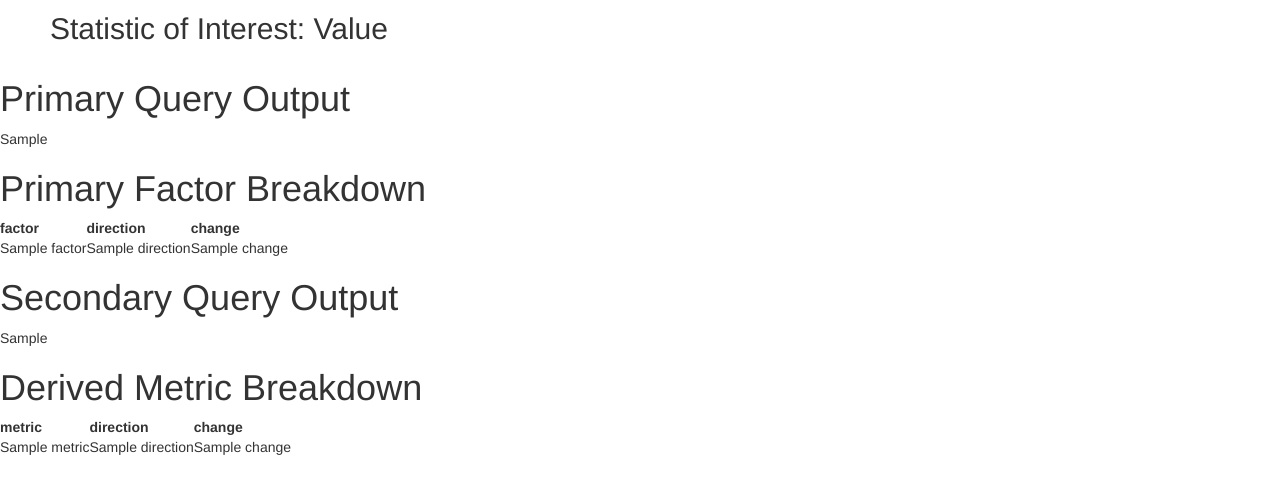
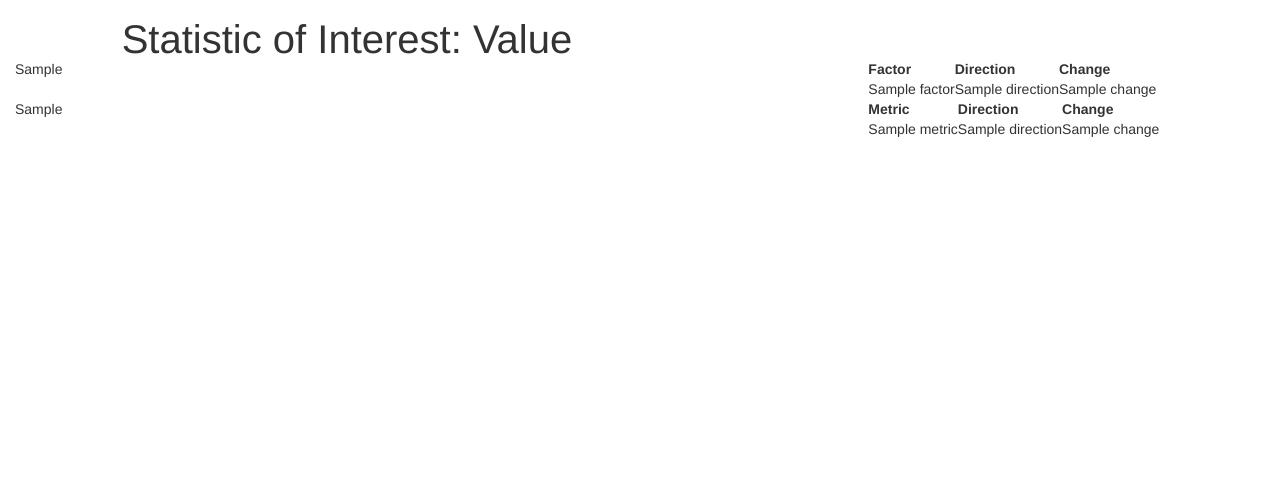
Before and after one commit to kruegg21/casino_analytics, a Flask app: template src/templates/index.html in a window 1280 px wide. Shown: the part 51-545 px from the top of the page. Run offline with Flask 2, Linux system fonts and the light colour scheme; the template is opened without the code that fills it: most values are stand-ins (such as "Sample title", 1, 10 or a date in 2020); some libraries are stand-ins or nearby versions.

Commit message:
visual changes

```diff
--- a/src/static/css/content.css
+++ b/src/static/css/content.css
@@ -4,12 +4,9 @@
 
 .answer {
   text-align: left;
-  font-size: 30px;
-  line-height: 30px;
-}
-
-.answer-space {
-  height: 15px;
+  padding-top: 20px;
+  font-size: 40px;
+  line-height: 40px;
 }
 
 .answer-text {
--- a/src/templates/index.html
+++ b/src/templates/index.html
@@ -56,30 +56,24 @@
 		</div>
 	</nav>
 
-	<div class="answer">
-		<div class="answer answer-space"></div>
-		<div class="answer answer-text answer-statistic">
-			Statistic of Interest:
+	<div class="container-fluid">
+		<div class="row">
+			<div class="col-md-1"></div>
+			<div class="col-md-11 answer">
+				<div>Statistic of Interest: Value</div>
 			</div>
-		<div class="answer answer-text answer-value">
-			Value
-		</div>
-		<div class="answer answer-space"></div>
 		</div>
 
-	<div id="wrapper">
-
-		<div id="graph-holder-main">
-			<h1>Primary Query Output</h1> {{plot1|safe}}
+		<div class="row">
+			<div class="col-md-8">
+				<div>{{plot1|safe}}</div>
 			</div>
-
-		<div id="factors">
-			<h1>Primary Factor Breakdown</h1>
+			<div class="col-md-4">
 				<table>
 					<thead>
-					<th>factor</th>
-					<th>direction</th>
-					<th>change</th>
+						<th>Factor</th>
+						<th>Direction</th>
+						<th>Change</th>
 					</thead>
 					<tbody>
 						{% for factor, direction, change in mainfactors %}
@@ -91,20 +85,20 @@
 						{% endfor %}
 					</tbody>
 				</table>
-
+			</div>
 		</div>
 
-		<div id="graph-holder-derived">
-			<h1>Secondary Query Output</h1> {{plot2|safe}}
+		<div class="row">
+			<div class="col-md-8">
+				{{plot2|safe}}
 			</div>
 
-		<div id="metrics">
-			<h1>Derived Metric Breakdown</h1>
-			<table>
+			<div class="col-md-4">
+				<table style="padding-top:60px">
 					<thead>
-					<th>metric</th>
-					<th>direction</th>
-					<th>change</th>
+						<th>Metric</th>
+						<th>Direction</th>
+						<th>Change</th>
 					</thead>
 					<tbody>
 						{% for metric, direction, change in derivedmetrics %}
@@ -118,6 +112,7 @@
 				</table>
 			</div>
 		</div>
+	</div>
 
 </body>
 
--- a/src/vizandmapping.py
+++ b/src/vizandmapping.py
@@ -58,6 +58,7 @@ engine = helper.connect_to_database(DATABASE_USER,
                                     DATABASE_DOMAIN,
                                     DATABASE_NAME)
 
+
 def get_data_from_nl_query(nl_query):
     '''
     Args:
@@ -70,7 +71,7 @@ def get_data_from_nl_query(nl_query):
         the key is "query" and the value is the actual natural language query
     '''
     # Get JSON Watson conversations response to natual language query
-    response = get_intent_entity_from_watson(nl_query, error_checking = True)
+    response = get_intent_entity_from_watson(nl_query, error_checking=True)
 
     # Transform JSON Watson conversations response to query parameters object
     query_params = get_query_params_from_response(response, nl_query)
@@ -81,6 +82,7 @@ def get_data_from_nl_query(nl_query):
     # Place SQL results into DataFrame
     df = helper.get_sql_data(sql_query, engine)
     return df, query_params
+
 
 def create_plot_1(df):
     '''
@@ -264,6 +266,7 @@ def identify_derived_metrics():
         is three items - the metric, the direction, and the percent change
     '''
 
+
 def create_derivedmetrics():
     '''
     Args:
```
Lines whose indentation alone changed are shown as unchanged.
